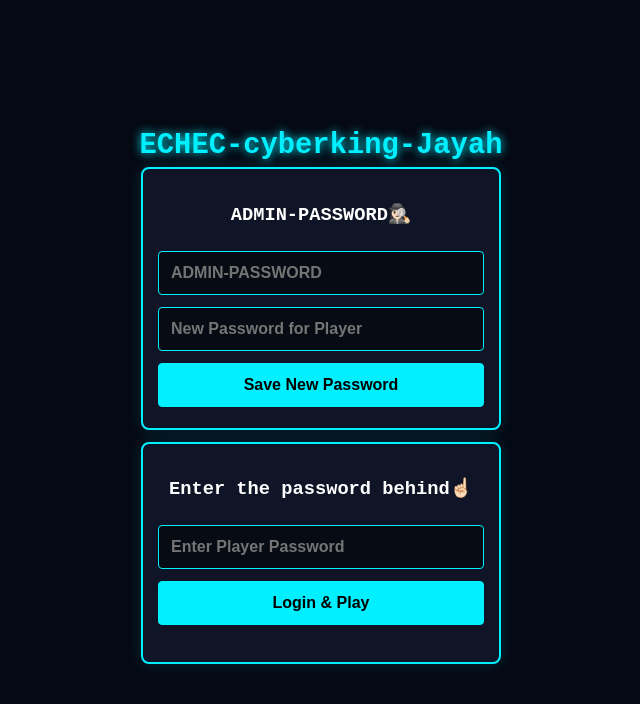
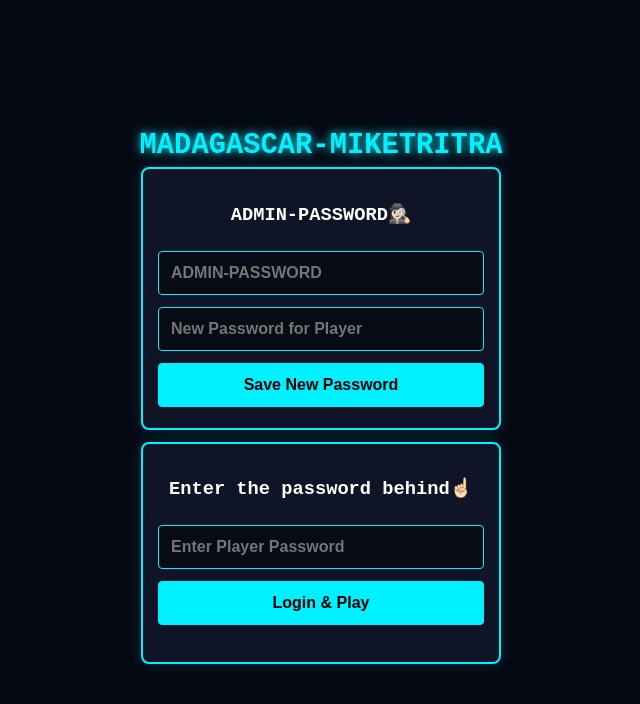
Before and after one commit to narovanamihaja-a11y/-mada-cyber-echec, a website: page index.html in a window 1280 px wide. Shown: the whole page, without its empty margins (319-959 px from the left). Drawn offline with Linux system fonts and the light colour scheme.

Commit message:
Add files via upload

```diff
--- a/index.html
+++ b/index.html
@@ -24,7 +24,7 @@
         </div>
     </div>
 
-    <h1>ECHEC-cyberking-Jayah</h1>
+    <h1>MADAGASCAR-MIKETRITRA</h1>
 
     <!-- LOGIN AREA: Completely disappears after success -->
     <div id="auth-container" class="auth-wrapper">
```
